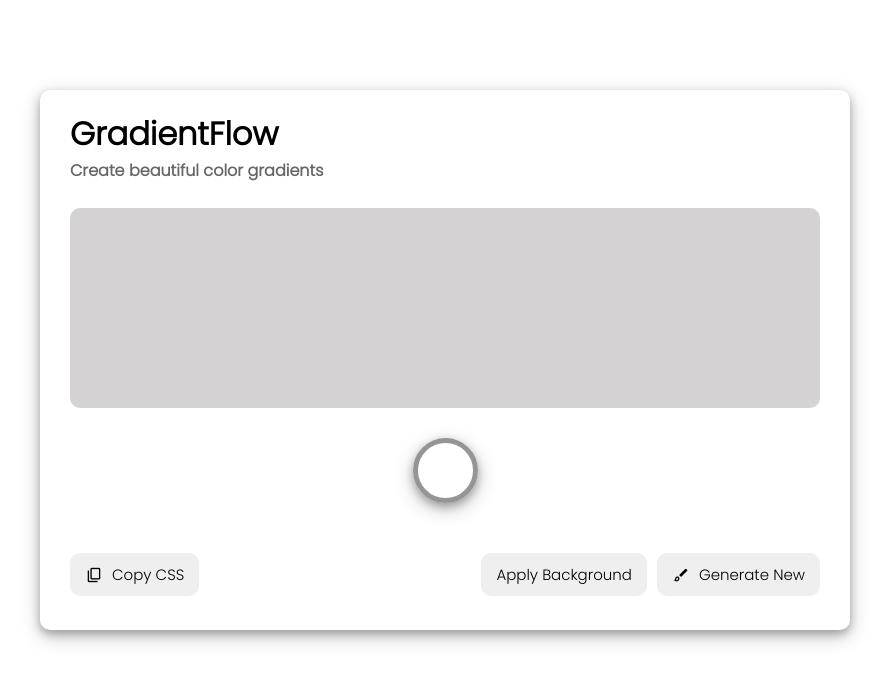
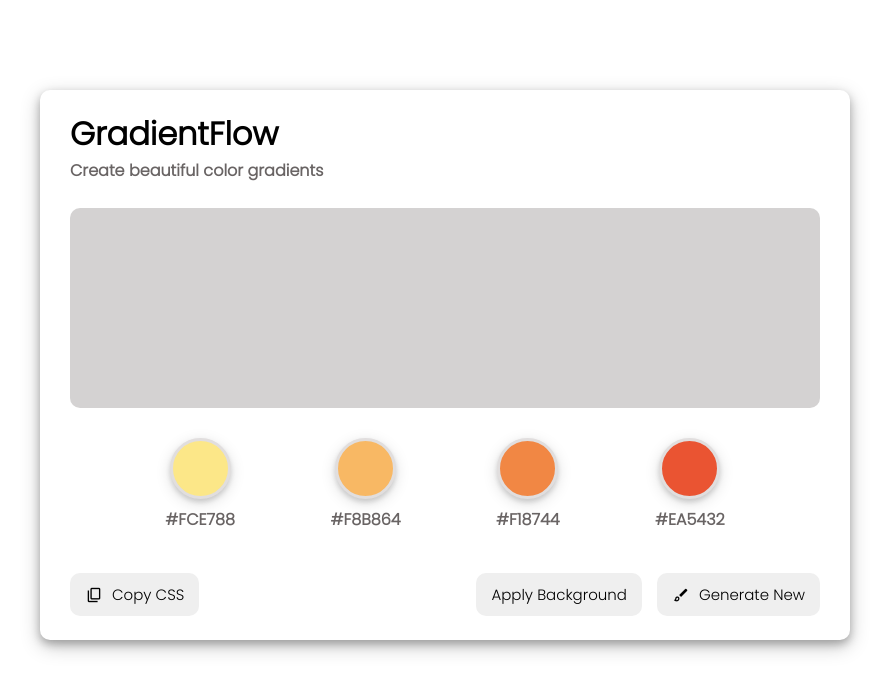
Before and after one commit to aryandas2911/GradientFlow, a React (Vite) app: page / in a window 1280 px wide. Shown: the top 692 px of the page, without its empty margins (195-1084 px from the left). Built offline with nearby package versions, Linux system fonts and the light colour scheme.

Commit message:
Color preview buttons created

```diff
--- a/src/Components/ColorPreview/ColorPreview.css
+++ b/src/Components/ColorPreview/ColorPreview.css
@@ -2,9 +2,17 @@
     width: 55px;
     height: 55px;
     border-radius: 50%;
-    border: 5px solid rgb(150, 149, 149);
-    margin: auto;
-    margin-top: 30px;
-    margin-bottom: 50px;
-    box-shadow: 0 4px 8px 0 rgba(0, 0, 0, 0.25), 0 6px 20px 0 rgba(0, 0, 0, 0.23);
+    border: 3px solid rgb(225, 222, 222);
+    box-shadow: 0 3px 5px 0 rgba(0, 0, 0, 0.14), 0 4px 15px 0 rgba(0, 0, 0, 0.13);
+
 }
+
+.color-preview-wrapper {
+  display: flex;
+  flex-direction: column;
+  align-items: center;
+}
+
+.color-label {
+  margin-top: 8px;
+}
--- a/src/Components/ColorPreview/ColorPreview.jsx
+++ b/src/Components/ColorPreview/ColorPreview.jsx
@@ -1,7 +1,17 @@
 import "./ColorPreview.css";
 
-function ColorPreview() {
-  return <div className="color-preview"></div>;
+function ColorPreview({ color }) {
+  return (
+    <div className="color-preview-wrapper">
+      <div
+        className="color-preview"
+        style={{
+          backgroundColor: color,
+        }}
+      ></div>
+      <h4 className="color-label">{color}</h4>
+    </div>
+  );
 }
 
 export default ColorPreview;
--- a/src/Components/GradientFlow/GradientFlow.css
+++ b/src/Components/GradientFlow/GradientFlow.css
@@ -1,5 +1,5 @@
 .container{
-    height: 500px;
+    height: 510px;
     width: 750px;
     background-color: white;
     margin: auto;
@@ -41,5 +41,15 @@ button{
 
 .right-buttons{
     display: flex;
-    gap:10px
+    gap:15px
 }
+
+.color-container{
+    width: 750px;
+    height: 95px;
+    display: flex;
+    justify-content: space-evenly;
+    margin: auto;
+    margin-top: 30px;
+    margin-bottom: 40px;
+}
--- a/src/Components/GradientFlow/GradientFlow.jsx
+++ b/src/Components/GradientFlow/GradientFlow.jsx
@@ -3,13 +3,19 @@ import "./GradientFlow.css";
 import ColorPreview from "../ColorPreview/ColorPreview.jsx";
 
 function GradientFlow() {
+  const colors = ["#FCE788", "#F8B864", "#F18744", "#EA5432"];
+
   return (
     <>
       <div className="container">
         <h1>GradientFlow</h1>
         <h4>Create beautiful color gradients</h4>
         <Preview />
-        <ColorPreview />
+        <div className="color-container">
+          {colors.map((item, index) => {
+            return <ColorPreview key={index} color={item} />;
+          })}
+        </div>
         <div className="button-container">
           <button className="copy-button">
             <span class="material-symbols-outlined">content_copy</span>Copy CSS
```
